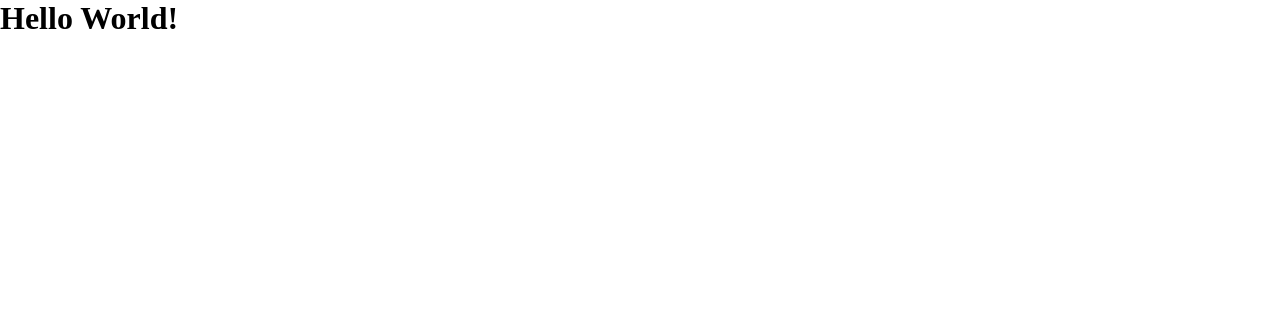
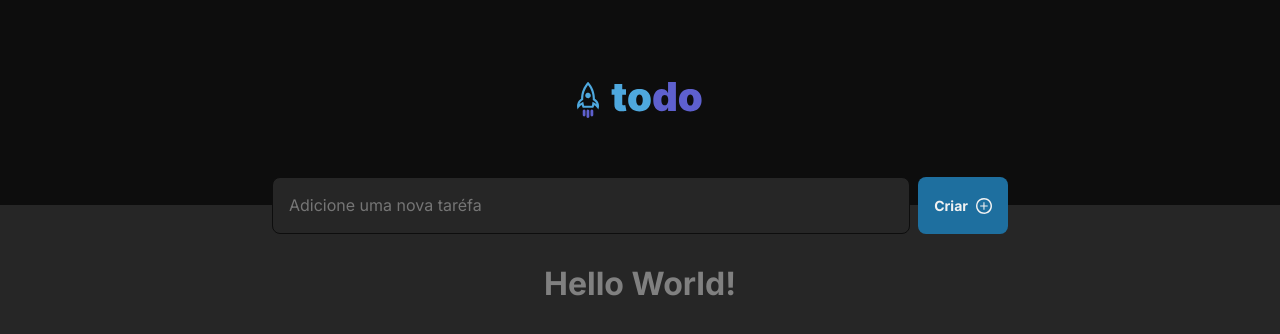
Before and after one commit to arthur94a/todo-rocketseat-challenge, a React (Vite) app: page / in a window 1280 px wide. Shown: the top 334 px of the page. Built offline with nearby package versions, Linux system fonts and the light colour scheme.

Commit message:
Start components Layout, Header and InputTask

```diff
--- a/index.html
+++ b/index.html
@@ -2,8 +2,15 @@
 <html lang="en">
   <head>
     <meta charset="UTF-8" />
+
+    <link rel="preconnect" href="https://fonts.googleapis.com" />
+    <link rel="preconnect" href="https://fonts.gstatic.com" crossorigin />
+
     <link rel="icon" type="image/svg+xml" href="/vite.svg" />
     <meta name="viewport" content="width=device-width, initial-scale=1.0" />
+
+    <link href="https://fonts.googleapis.com/css2?family=Inter:wght@100..900&display=swap" rel="stylesheet" />
+
     <title>ToDo List Rocketseat</title>
   </head>
   <body>
--- a/src/App.tsx
+++ b/src/App.tsx
@@ -1,10 +1,15 @@
+import { Layout } from './components/Layout'
+import { InputTask } from "./components/InputTask";
+
 import './global.css'
+
 
 export function App() {
 
   return (
-    <>
+    <Layout>
+      <InputTask />
       <h1>Hello World!</h1>
-    </>
+    </Layout>
   )
 }
--- /dev/null
+++ b/src/components/Header.module.css
@@ -0,0 +1,6 @@
+.container {
+    width: 100%;
+    padding: 72px 24px 80px;
+    text-align: center;
+    background-color: var(--gray-700);
+}
--- /dev/null
+++ b/src/components/Header.tsx
@@ -0,0 +1,10 @@
+import iconLogo from '../assets/svg/logo-todo.svg'
+import styles from './Header.module.css'
+
+export function Header() {
+    return (
+        <header className={styles.container}>
+            <img src={iconLogo} alt="Todo's logo" />
+        </header>
+    )
+}
--- /dev/null
+++ b/src/components/InputTask.module.css
@@ -0,0 +1,42 @@
+.form_container {
+    display: flex;
+    width: 100%;
+    max-width: 46rem;
+    gap: 0.5rem;
+    position: relative;
+    bottom: calc(3.5rem / 2);
+}
+
+.input_task {
+    border: 1px solid var(--gray-700);
+    border-radius: 8px;
+    padding: 1rem;
+    width: 100%;
+    background-color: var(--gray-500);
+    color: var(--gray-300);
+}
+
+.input_task:focus-visible {
+    outline: 1px solid var(--purple-500);
+}
+
+.button_submit {
+    display: flex;
+    align-items: center;
+    border: none;
+    border-radius: 8px;
+    padding: 1rem;
+    font-size: 0.875rem;
+    font-weight: bold;
+    background-color: var(--blue-500);
+    color: var(--gray-100);
+}
+
+.button_submit img {
+    margin-left: 0.5rem;
+}
+
+.button_submit:hover {
+    cursor: pointer;
+    background-color: var(--blue-200);
+}
--- /dev/null
+++ b/src/components/InputTask.tsx
@@ -0,0 +1,28 @@
+import { FormEvent, ChangeEvent } from 'react';
+import styles from './InputTask.module.css'
+
+export function InputTask() {
+
+    function handleNewTaskValue(event: ChangeEvent<HTMLInputElement>) {
+        console.log(event.target.value);
+    }
+
+    function handleSubmitTask(event: FormEvent<HTMLFormElement>) {
+        event.preventDefault();
+        console.log('submited');
+    }
+
+    return (
+        <form onSubmit={handleSubmitTask} className={styles.form_container}>
+            <input
+                className={styles.input_task}
+                placeholder="Adicione uma nova taréfa"
+                onChange={handleNewTaskValue}
+            />
+            <button type="submit" className={styles.button_submit}>
+                Criar
+                <img src='/src/assets/svg/plus.svg' alt='+'/>
+            </button>
+        </form>
+    );
+}
--- /dev/null
+++ b/src/components/Layout.module.css
@@ -0,0 +1,5 @@
+.container {
+    display: flex;
+    flex-direction: column;
+    align-items: center;
+}
--- /dev/null
+++ b/src/components/Layout.tsx
@@ -0,0 +1,16 @@
+import React from "react";
+import { Header } from "./Header";
+import styles from './Layout.module.css'
+
+interface LayoutProps {
+    children: React.ReactNode;
+}
+
+export function Layout({children}:LayoutProps) {
+    return (
+        <main className={styles.container}>
+            <Header />
+            {children}
+        </main>
+    )
+}
--- a/src/global.css
+++ b/src/global.css
@@ -1,4 +1,32 @@
+:root {
+  --gray-100: #f2f2f2;
+  --gray-200: #D9D9D9;
+  --gray-300: #808080;
+  --gray-400: #333333;
+  --gray-500: #262626;
+  --gray-600: #1A1A1A;
+  --gray-700: #0D0D0D;
+  --blue-200: #4EA8DE;
+  --blue-500: #1E6F9F;
+  --purple-200: #8284FA;
+  --purple-500: #5E60CE;
+  --red-200: #E25858;
+}
+
 * {
   margin: 0;
   box-sizing: border-box;
 }
+
+body {
+  background-color: var(--gray-500);
+  color: var(--gray-300);
+  -webkit-font-smoothing: antialiased;
+}
+
+body, input, textarea, button {
+  font-family: "Inter", sans-serif;
+  font-weight: 400;
+  line-height: 1.4;
+  font-size: 1rem;
+}
```
Also changed, not shown: src/assets/svg/logo-todo.svg (added), src/assets/svg/plus.svg (added).
